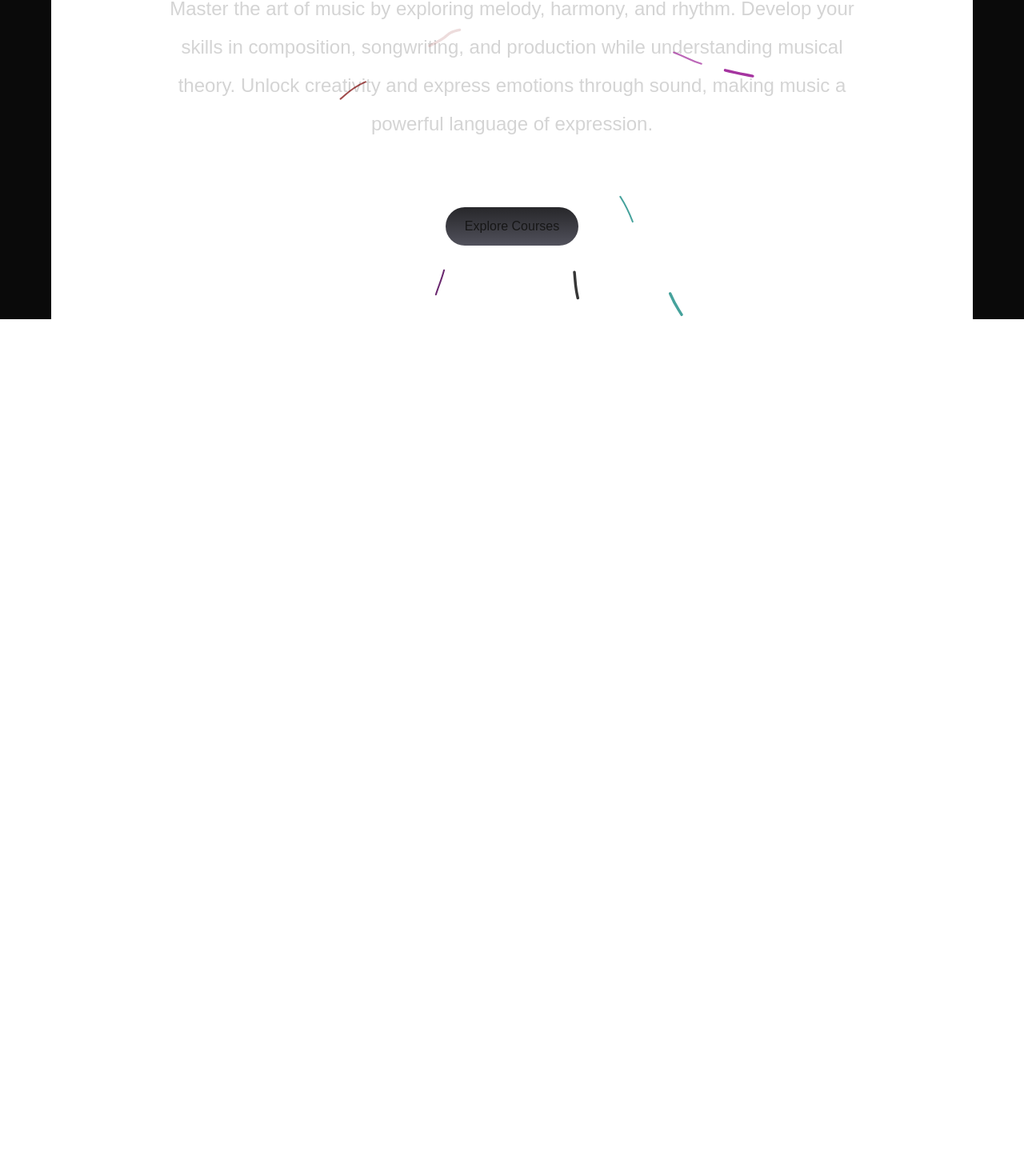
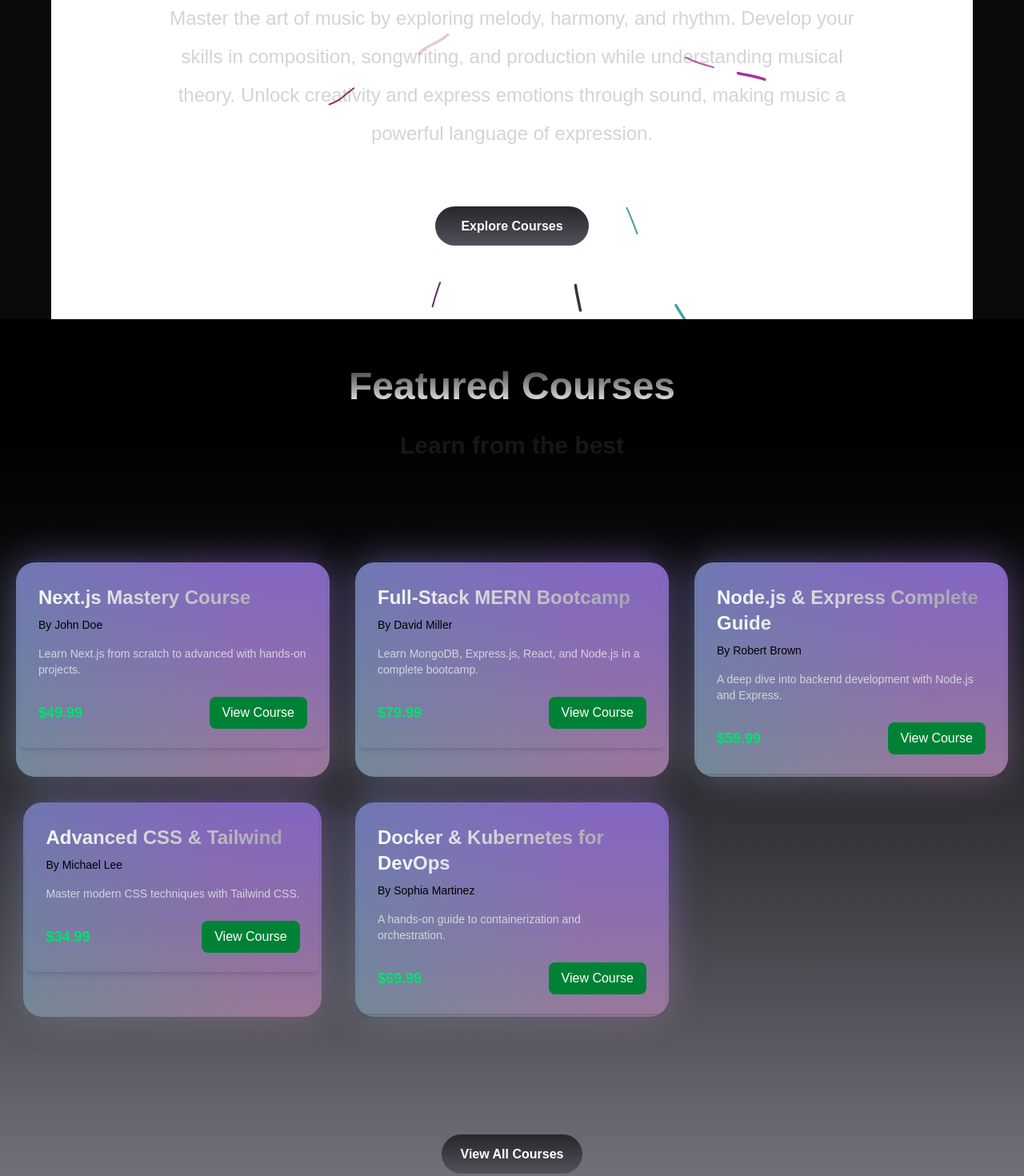
Before and after one commit to Rishav07-05/nextJs, a Next.js app in the folder my-app/: page / in a window 1280 px wide. Shown: the part 401-1871 px from the top of the page at 80% size. Before the commit the page ends 800 px from the top, so only its background shows below. Built offline with nearby package versions, Linux system fonts and the light colour scheme.

Commit message:
Featured page completed

```diff
--- a/my-app/src/app/page.tsx
+++ b/my-app/src/app/page.tsx
@@ -1,9 +1,13 @@
+import FeaturedPage from "@/components/FeaturedPage";
 import HeroSection from "@/components/HeroSection";
+
+
 
 export default function Home() {
   return (
     <main className="min-h-screen bg-black/[0.96] antialiased bg-grid-white/[0.02]">
       <HeroSection />
+      <FeaturedPage />
     </main>
   );
 }
--- /dev/null
+++ b/my-app/src/components/FeaturedPage.tsx
@@ -0,0 +1,78 @@
+"use client";
+
+import Link from "next/link";
+import courseData from "@/data/music_data.json";
+import { BackgroundGradient } from "./ui/background-gradient";
+
+interface Course {
+  id: number;
+  title: string;
+  slug: string;
+  description: string;
+  price: number;
+  instructor: string;
+  isFeatured: boolean;
+}
+
+const CourseCard = ({ course }: { course: Course }) => {
+  return (
+    <BackgroundGradient className="rounded-lg p-6 shadow-md hover:scale-105 transition-transform duration-300">
+      <h2 className="text-2xl font-semibold bg-clip-text text-transparent bg-gradient-to-r from-neutral-50 to-zinc-400">
+        {course.title}
+      </h2>
+      <p className="text-sm text-black mt-2">By {course.instructor}</p>
+      <p className="text-gray-300 mt-4 text-sm">{course.description}</p>
+      <div className="mt-6 flex items-center justify-between">
+        <span className="text-lg font-bold text-green-400">
+          ${course.price}
+        </span>
+        <Link href={`/courses/${course.slug}`}>
+          <button className="px-4 py-2 bg-green-700 text-white rounded-lg hover:bg-green-600 transition">
+            View Course
+          </button>
+        </Link>
+      </div>
+    </BackgroundGradient>
+  );
+};
+
+const FeaturedPage = () => {
+  const featuredCourses = courseData.courses.filter(
+    (course: Course) => course.isFeatured
+  );
+
+  return (
+    <div className="h-auto min-h-screen w-full bg-gradient-to-b from-black to-zinc-500 p-5">
+      {/* Heading */}
+      <div>
+        <h1 className="text-center font-bold text-5xl mt-10 bg-clip-text text-transparent bg-gradient-to-b from-zinc-700 to-neutral-50">
+          Featured Courses
+        </h1>
+        <p className="text-center font-bold text-3xl mt-8">
+          Learn from the best
+        </p>
+      </div>
+
+      {/* Course Grid */}
+      <div className="grid grid-cols-1 sm:grid-cols-2 lg:grid-cols-3 gap-8 justify-center mt-32">
+        {featuredCourses.map((course: Course) => (
+          <div key={course.id} className="flex justify-center">
+            <CourseCard course={course} />
+          </div>
+        ))}
+      </div>
+
+      {/* View All Courses Button */}
+      <div className="text-center mt-40">
+        <Link
+          href={"/courses"}
+          className="px-6 py-4 bg-gradient-to-b from-zinc-800 to-zinc-600 text-white font-semibold transition duration-300 hover:opacity-80 rounded-full"
+        >
+          View All Courses
+        </Link>
+      </div>
+    </div>
+  );
+};
+
+export default FeaturedPage;
--- a/my-app/src/components/HeroSection.jsx
+++ b/my-app/src/components/HeroSection.tsx
@@ -23,8 +23,10 @@ const HeroSection = () => {
           {/* Button */}
           <div className="mt-10 sm:mt-14 md:mt-20">
             <Link
-              href="/courses">
-              <button className="px-6 py-3 rounded-full bg-gradient-to-b from-zinc-800 to-zinc-600">Explore Courses</button>
+              href={"/courses"}
+              className="relative z-20 px-4 py-2 sm:px-6 sm:py-3 md:px-8 md:py-4 rounded-full bg-gradient-to-b from-zinc-800 to-zinc-600 text-white font-semibold transition duration-300 hover:opacity-80"
+            >
+              Explore Courses
             </Link>
           </div>
         </BackgroundLines>
--- a/my-app/src/components/Navbar.tsx
+++ b/my-app/src/components/Navbar.tsx
@@ -8,7 +8,7 @@ const Navbar = ({ className }: { className?: string }) => {
   const [active, setActive] = useState<string | null>(null);
   return (
     <div
-      className={cn("fixed top-10 inset-x-0 max-w-2xl mx-auto z-50", className)}
+      className={cn("fixed top-10 inset-x-0 max-w-2xl mx-auto z-50 ", className)}
     >
           <Menu setActive={setActive}>
 
--- a/my-app/src/components/ui/navbar-menu.tsx
+++ b/my-app/src/components/ui/navbar-menu.tsx
@@ -43,7 +43,7 @@ export const MenuItem = ({
               <motion.div
                 transition={transition}
                 layoutId="active" // layoutId ensures smooth animation
-                className="bg-white dark:bg-black backdrop-blur-sm rounded-2xl overflow-hidden border border-black/[0.2] dark:border-white/[0.2] shadow-xl"
+                className="bg-transparent dark:bg-transparent backdrop-blur-sm rounded-2xl overflow-hidden border border-black/[0.2] dark:border-white/[0.2] shadow-xl"
               >
                 <motion.div
                   layout // layout ensures smooth animation
@@ -70,7 +70,7 @@ export const Menu = ({
   return (
     <nav
       onMouseLeave={() => setActive(null)} // resets the state
-      className="relative rounded-full border border-transparent dark:bg-black dark:border-white/[0.2] bg-white shadow-input flex justify-center space-x-4 px-8 py-6 "
+      className="relative rounded-full border-4 border-transparent dark:bg-transparent dark:border-white/[0.2] bg-white shadow-input flex justify-center space-x-4 px-8 py-6 "
     >
       {children}
     </nav>
@@ -113,7 +113,7 @@ export const HoveredLink = ({ children, ...rest }: any) => {
   return (
     <Link
       {...rest}
-      className="text-neutral-700 dark:text-neutral-200 hover:text-black "
+      className="text-neutral-700 dark:text-neutral-200 hover:text-white "
     >
       {children}
     </Link>
```
